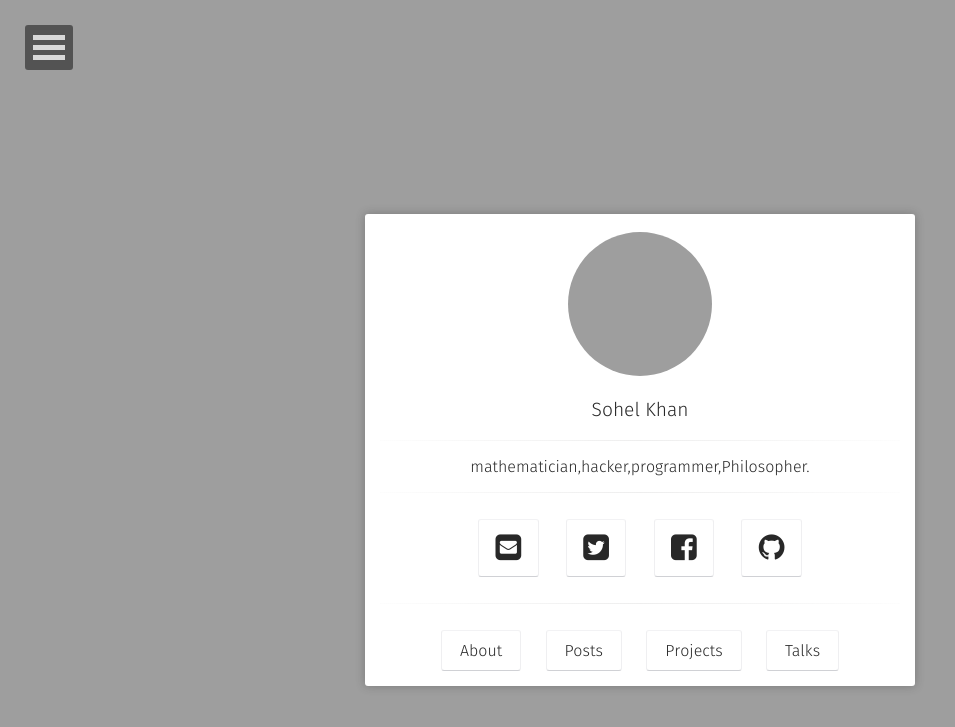
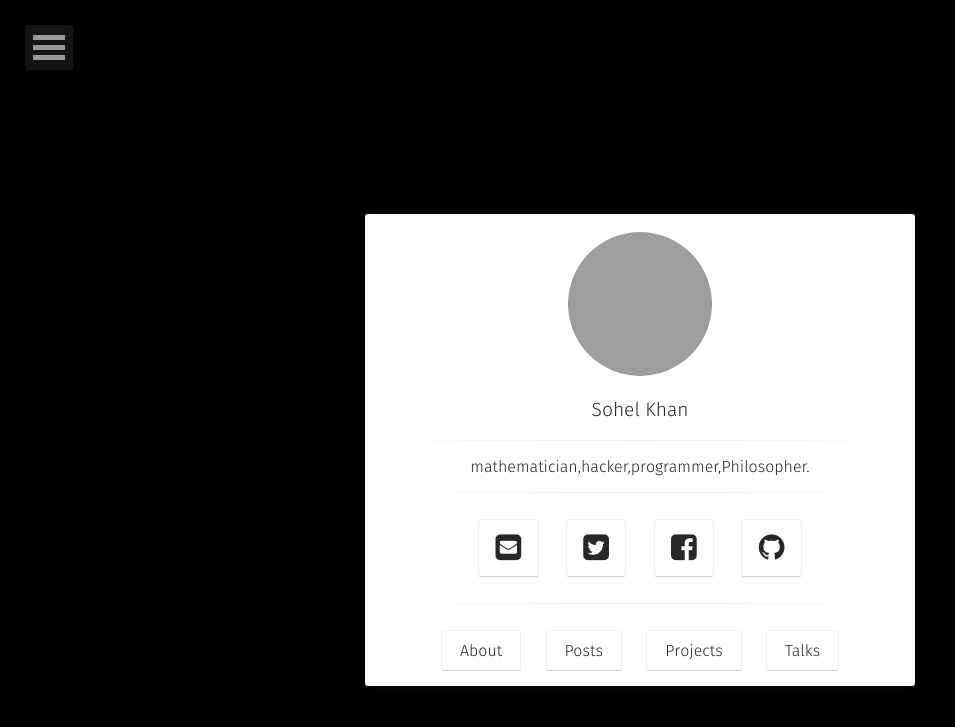
Before and after one commit to sohelkhanzz/mphs-edu.github.io, a Jekyll site: the page built from index.html, in a window 1280 px wide. Shown: the top 727 px of the page, without its empty margins (0-955 px from the left). Built offline with Jekyll 4.4.1, drawn with Linux system fonts in a browser that asks for light colours; nearby versions of some CDN libraries; some web fonts are replaced; a style sheet for code colours, icons or effects is not loaded; grey boxes are pictures that could not be loaded.

Commit message:
Update _config.yml

```diff
--- a/_config.yml
+++ b/_config.yml
@@ -5,7 +5,7 @@ description:        "mathematician,hacker, programmer,Philosopher.."
 reading_time:       true
 words_per_minute:   200
 logo:               'assets/img/profile2.jpg'
-background:         'assets/img/background.jpg'
+background:         #'assets/img/background.jpg'
 tiled_bg:           false   # Set this true if you want to tile your background image, otherwise it will be covered
 locale:             en_UK
 url:                https://sohelkhann.github.io
@@ -30,7 +30,7 @@ disqus_shortname:   sohel Khan
 
 # Social
 # if you don't have any of social below, comment the line.
-#google:
+google:
   #plus:            #username
   #analytics:       #'UA-90951103-1'
   #verify:
@@ -42,15 +42,15 @@ twitter:            sohelkhanz
 facebook:           sohelkhan.io
 github-url:         sohelkhann
 #stackoverflow:     123456/username   from a "http://stackoverflow.com/users/123456/username" link
-#linkedin:          rachaelainsworth
+#linkedin:          username
 #xing:              username
-#instagram:          rachaelevelyn
+#instagram:         username
 #lastfm:            username
 #tumblr:            username
-#medium:            '@rainsworth'
+#medium:            username
 #pinterest:         username
 #foursquare:        username
-#steam:              username
+#steam:             username
 #dribbble:          username
 #youtube:           username
 #youtube-channel:   channel
@@ -61,9 +61,9 @@ github-url:         sohelkhann
 #keybase:           username
 #xmpp:              username@server.com
 #hackernews:        username
-#orcid:              #0000-0003-2591-9462
-#ads:                #h2itvbiESW2c0v7YzSsKUg
-#figshare:           #Rachael_Ainsworth/4824354
+#orcid:             username
+#ads:               username
+#figshare:          username
 
 # Gems
 gems:
```
